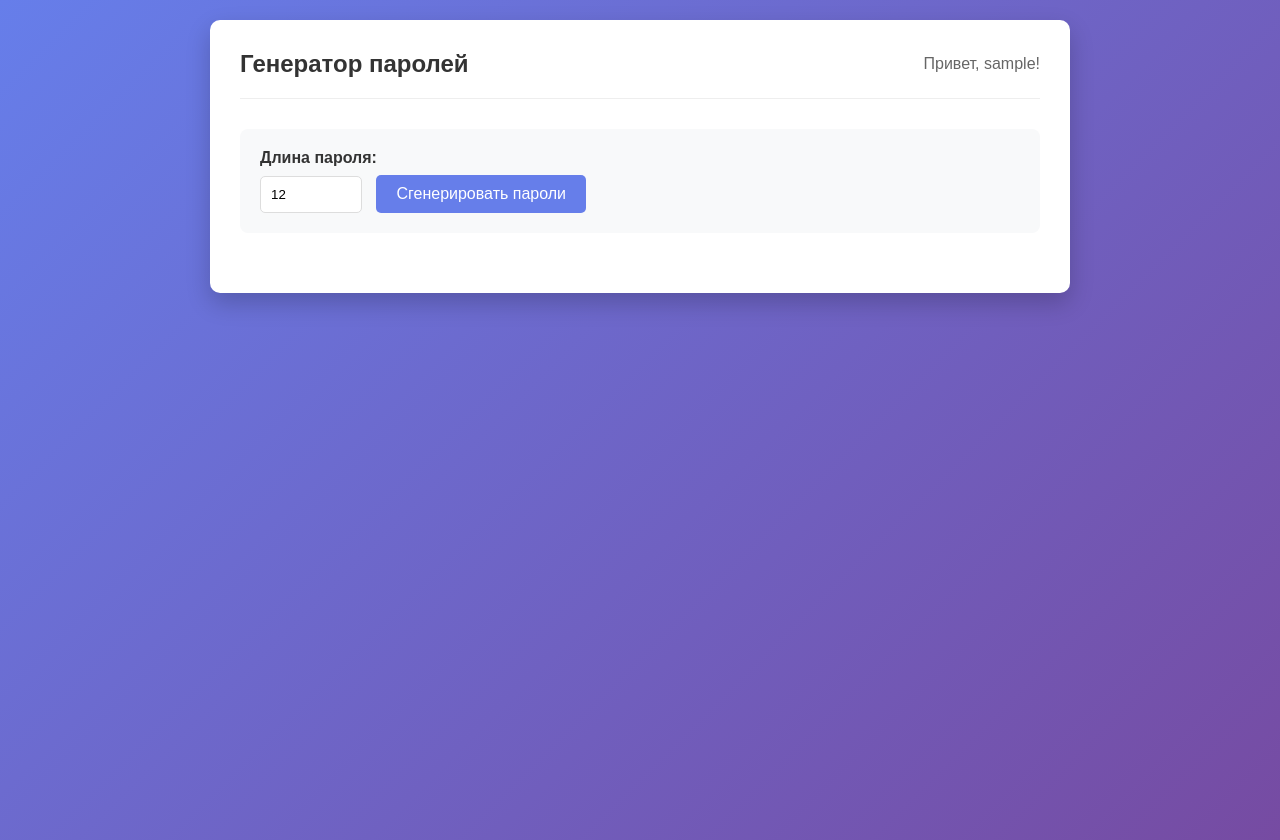
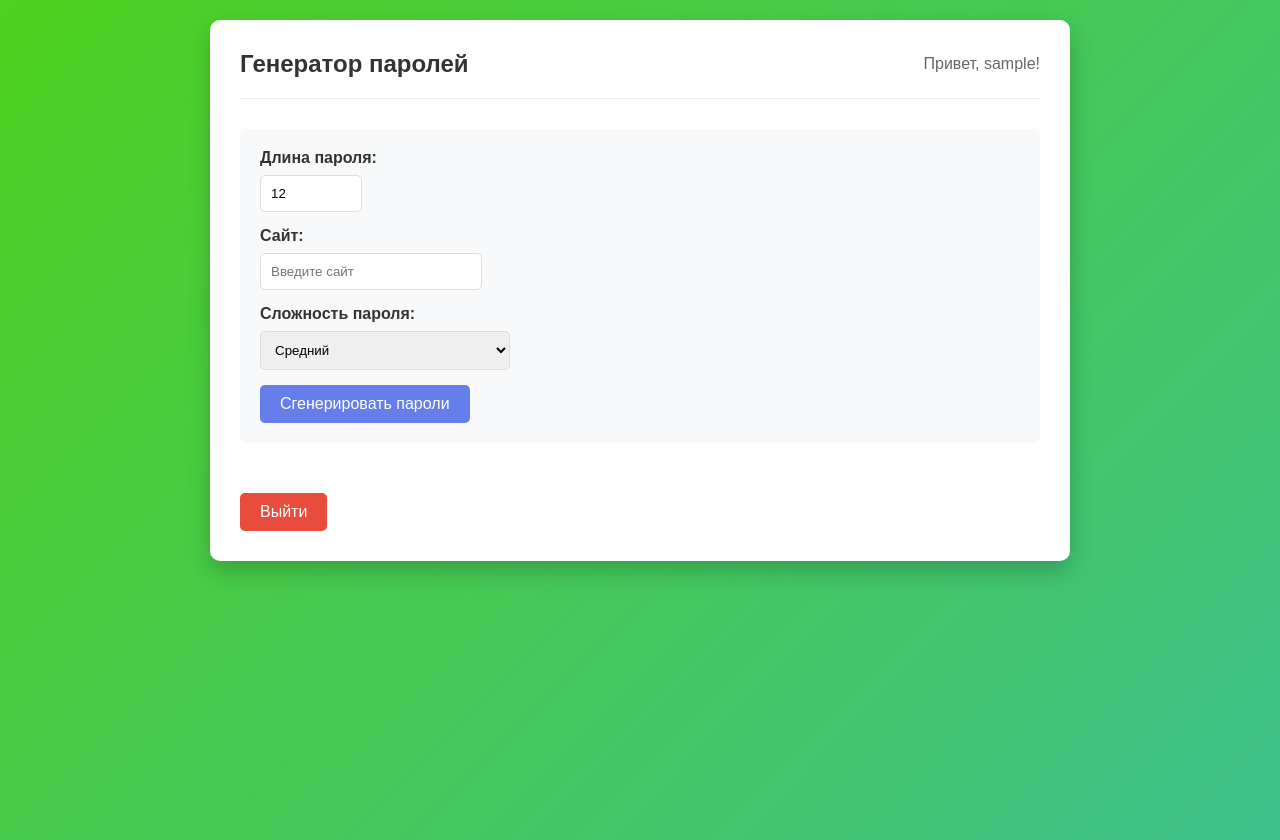
Before and after one commit to criex2281337/FlaskPassword, a Flask app: page / in a window 1280 px wide. Run offline with Flask 3, Linux system fonts and the light colour scheme; the visitor is signed in with stand-in values (Sample User, id 1).

Commit message:
Update index.html

```diff
--- a/templates/index.html
+++ b/templates/index.html
@@ -5,7 +5,7 @@
     <style>
         body {
             font-family: Arial, sans-serif;
-            background: linear-gradient(135deg, #667eea 0%, #764ba2 100%);
+            background: linear-gradient(135deg, #4ed11f 0%, #3dc18a 100%);
             margin: 0;
             padding: 20px;
             min-height: 100vh;
@@ -45,12 +45,21 @@
             color: #333;
             font-weight: bold;
         }
-        input[type="number"] {
+        input[type="number"], input[type="text"], select {
             padding: 10px;
             border: 1px solid #ddd;
             border-radius: 5px;
+            margin-right: 10px;
+            margin-bottom: 15px;
+        }
+        input[type="number"] {
             width: 80px;
-            margin-right: 10px;
+        }
+        input[type="text"] {
+            width: 200px;
+        }
+        select {
+            width: 250px;
         }
         button {
             padding: 10px 20px;
@@ -111,6 +120,18 @@
             <form method="post">
                 <label>Длина пароля:</label>
                 <input type="number" name="length" min="4" max="30" value="12">
+
+                <label>Сайт:</label>
+                <input type="text" name="website" placeholder="Введите сайт">
+
+                <label>Сложность пароля:</label>
+                <select name="complexity">
+                    <option value="simple">Простой</option>
+                    <option value="medium" selected>Средний</option>
+                    <option value="strong">Сложный</option>
+                </select>
+
+                <br>
                 <button type="submit">Сгенерировать пароли</button>
             </form>
         </div>
@@ -125,7 +146,7 @@
             </ul>
         </div>
         {% endif %}
-
+        <a href="/logout" class="logout">Выйти</a>
     </div>
 </body>
 </html>
```
